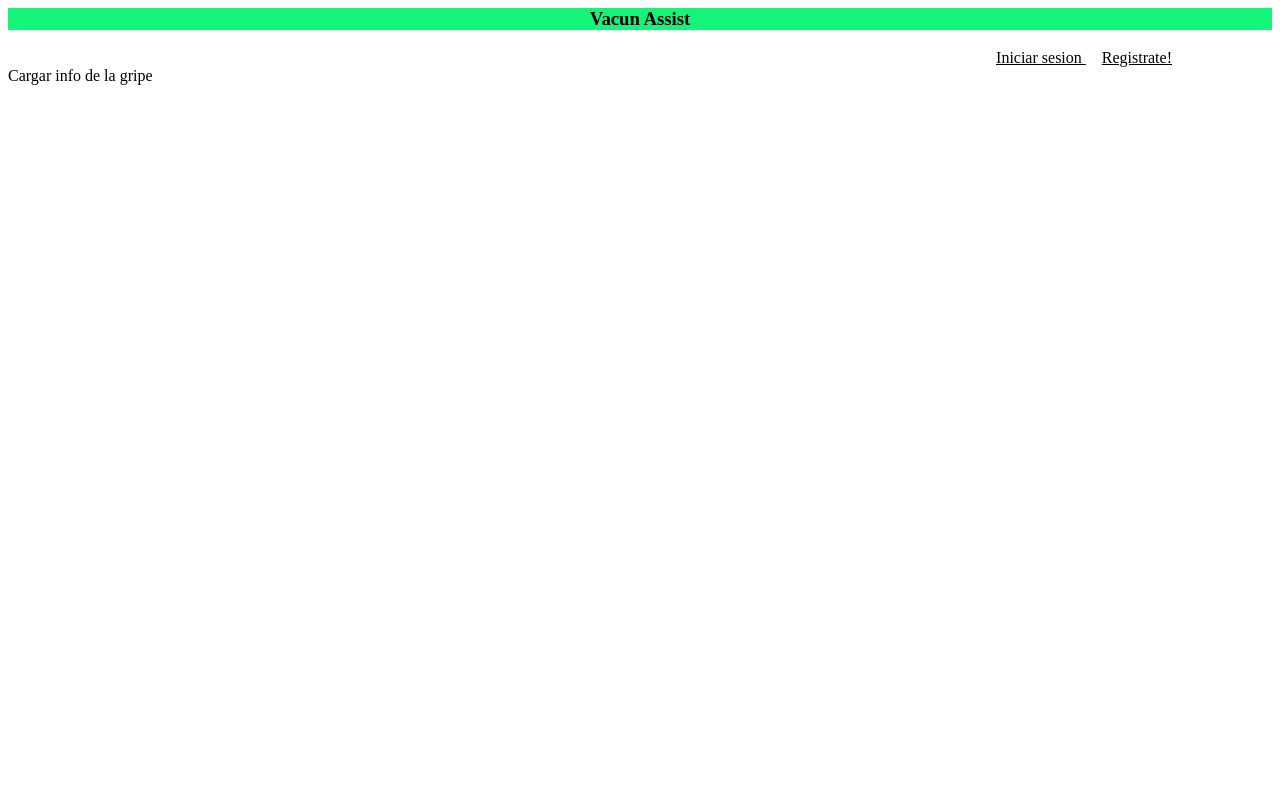
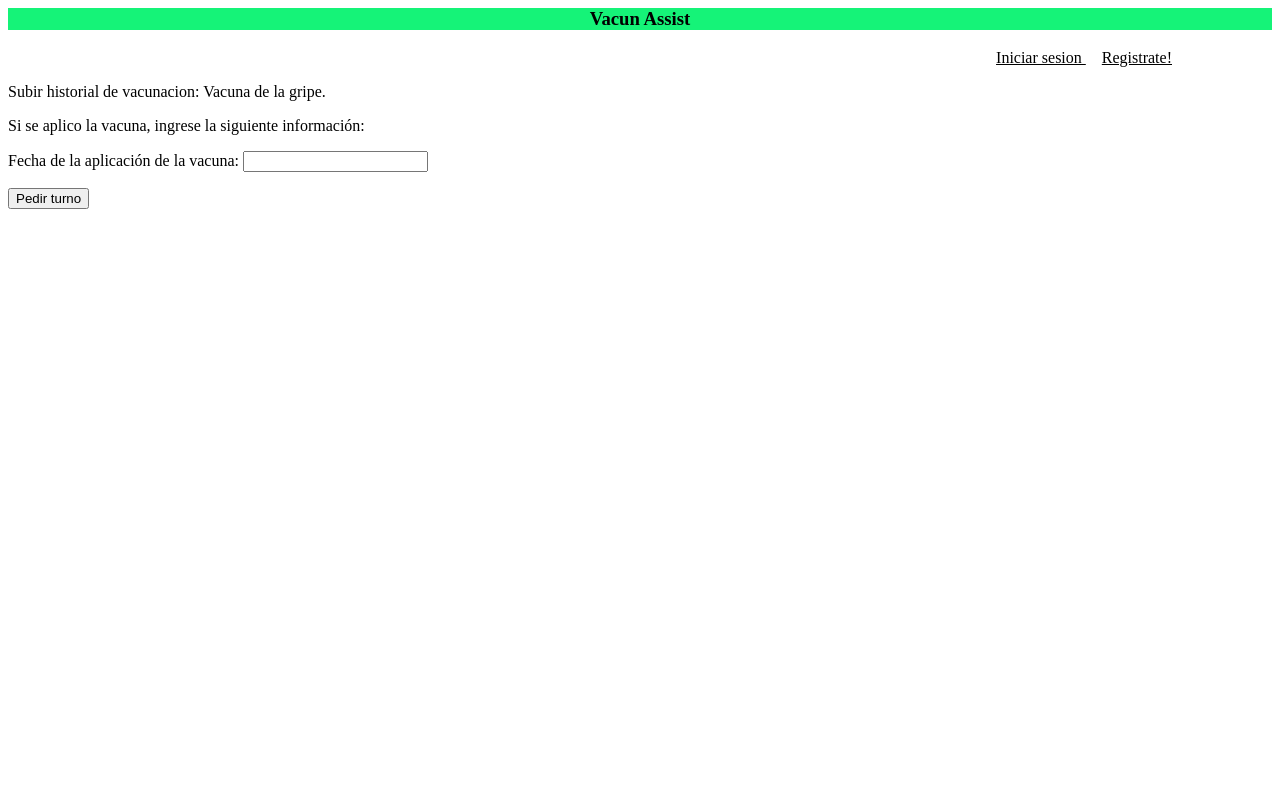
Before and after one commit to manuelMarconi/proyecto_api, a Django app: page /gripe in a window 1280 px wide. Run offline with Django 4.2, Linux system fonts and the light colour scheme.

Commit message:
Commit para no perder

```diff
--- a/Vacun_Assist_CMS-main/Vacun_Assist_CMS-main/Vacun_Assist/api_gestion_usuarios/forms.py
+++ b/Vacun_Assist_CMS-main/Vacun_Assist_CMS-main/Vacun_Assist/api_gestion_usuarios/forms.py
@@ -1,4 +1,10 @@
 from django import forms
+
+centros_vacunacion = (
+    ("Zona municipalidad", "51 e/ 10  y 11 nro 770"),
+    ("Zona cementerio", "138 e/ 73 y 74 nro 2035"),
+    ("Zona terminal de omnibus", "3 e/ 41 y 42 nro 480"),
+)
 
 class FormularioRegistro(forms.Form):
 
@@ -6,7 +12,8 @@ class FormularioRegistro(forms.Form):
     apellido=forms.CharField(max_length=30)
     dni=forms.CharField(max_length=8)
     fecha_nacimiento=forms.DateField()
-    direccion=forms.CharField(max_length=30)
+    #direccion=forms.CharField(max_length=30)
+    direccion=forms.ChoiceField(choices = centros_vacunacion, widget=forms.widgets.Select())
     email=forms.EmailField()
     contraseña1=forms.CharField(max_length=30)
     contraseña2=forms.CharField(max_length=30)
@@ -20,12 +27,14 @@ class FormularioAutenticacion(forms.Form):
 
 class FormularioCovid(forms.Form):
     #Cantidad de dosis aplicadas
-    pass
+    cantidad_dosis=forms.IntegerField(max_value=2,min_value=0)
+    paciente_riesgo=forms.IntegerField(max_value=1, min_value=0)
 
 class FormularioFiebreA(forms.Form):
     #En que año se aplico
-    pass
+    fecha_aplicacion_fiebre_a=forms.DateField()
+
 
 class FormularioGripe(forms.Form):
     #Fecha de la ultima aplicacion
-    pass
+    fecha_aplicacion_gripe=forms.DateField()
--- a/Vacun_Assist_CMS-main/Vacun_Assist_CMS-main/Vacun_Assist/api_gestion_usuarios/templates/cargar_info/info_gripe.html
+++ b/Vacun_Assist_CMS-main/Vacun_Assist_CMS-main/Vacun_Assist/api_gestion_usuarios/templates/cargar_info/info_gripe.html
@@ -3,7 +3,17 @@
 {% block content %}
 <html>
     <body>
-        Cargar info de la gripe
+        <p> Subir historial de vacunacion: Vacuna de la gripe. </p>
+
+        <p> Si se aplico la vacuna, ingrese la siguiente información: </p>
+
+        <form action="/gripe" method="POST"> {% csrf_token %}
+            <p>
+                Fecha de la aplicación de la vacuna: <input type="text" name="fecha_aplicacion_gripe">
+            </p>
+
+            <input type="submit" value="Pedir turno">
+        </form>
 
     </body>
 </html>
--- a/Vacun_Assist_CMS-main/Vacun_Assist_CMS-main/Vacun_Assist/api_gestion_usuarios/views.py
+++ b/Vacun_Assist_CMS-main/Vacun_Assist_CMS-main/Vacun_Assist/api_gestion_usuarios/views.py
@@ -6,8 +6,8 @@ from django.shortcuts import render, redirect
 #from django.views.generic import View
 from django.contrib.auth import login, logout, authenticate
 #from django.contrib import messages
-from api_gestion_usuarios.forms import FormularioAutenticacion, FormularioRegistro
-from api_gestion_usuarios.models import Usuario
+from api_gestion_usuarios.forms import FormularioAutenticacion, FormularioRegistro, FormularioCovid, FormularioFiebreA, FormularioGripe
+from api_gestion_usuarios.models import Usuario, Turno
 import random
 from django.core.mail import send_mail
 from django.http.response import JsonResponse
@@ -15,8 +15,7 @@ import json
 from django.utils.decorators import method_decorator
 from django.views.decorators.csrf import csrf_exempt
 from django.contrib.auth.models import User
-
-
+import datetime
 
 # Create your views here.
 def inicio(request):
@@ -105,20 +104,176 @@ def iniciar_sesion(request):
     return render(request, "autenticacion/login.html", {"form": miFormulario})
 
 
+def calcularEdad(fecha):
+    fecha_actual = datetime.datetime.today()
+    edad = fecha_actual.year - fecha.year - ((fecha_actual.month, fecha_actual.day) < (fecha.month, fecha.day))
+
+    return edad
+
+
+
 def cargar_info_covid(request):
 
+    if request.method=="POST":
+        miFormulario=FormularioRegistro(request.POST)
+        if miFormulario.is_valid():
+            infForm=miFormulario.cleaned_data
 
-    return render(request, "cargar_info/info_covid.html")
+            #Busco la edad del usuario
+            usuario_fecha=request.user['fecha_nacimiento'] #dudoso
+            usuario_edad= calcularEdad(usuario_fecha)
+
+
+            #request.user es la sesion del usuario
+            #supuestamente sirve:
+            #request.user[campo]
+
+            if infForm['cantidad_dosis'] == 2:
+                pass
+            else:
+                if usuario_edad < 60:
+
+                    if infForm['paciente_riesgo'] is not None:
+                        pass
+                        #Menor de 60, con riesgo
+                        #Chequeo que no tenga turno de covid previo
+                        #Que tenga menos de dos dosis
+                        #Asigno el turno
+
+                        turno=Turno(fecha= '', hora= '', vacuna='coronavirus', usuario_a_vacunar=request.user['dni'], vacunatorio=request.user['direccion'])
+                        turno.save()
+
+                        #Agrego el turno al usuario
+
+                    else:
+                        #Menor de 60, sin riesgo
+                        #Chequeo que no tenga turno de covid previo
+                        #Que tenga menos de dos dosis
+                        #El turno lo asigna manualmente el administrador
+
+                        #Se agrega a la lista para el administrador, Listado de personas que solicitaron la vacuna del coronavirus
+                        pass
+
+                    if usuario_edad < 18:
+                        #Menor de 18
+                        #No se vacunan menores de edad
+                        pass
+
+                else:
+                    #Mayor de 60
+                    #Chequeo que no tenga turno de covid previo
+                    #Que tenga menos de dos dosis
+                    #Se asigna un turno
+
+                    #fecha = datetime.date(2021, 7, 22)
+                    #hora = datetime.time(21, 15)
+                    #hora.isoformat() : '21:15:00'
+
+                    dia_actual=datetime.datetime.now()
+                    fecha_turno = datetime.date(dia_actual.year, dia_actual.month, (dia_actual.day + 1))
+                    hora_turno= datetime.time(12,15)
+
+
+                    turno=Turno(fecha=fecha_turno, hora=hora_turno, vacuna='Coronavirus', usuario_a_vacunar=request.user['dni'], vacunatorio=request.user['direccion'])
+                    turno.save()
+
+
+            return redirect('inicio')
+    else:
+        miFormulario=FormularioCovid()
+    return render(request, "cargar_info/info_covid.html", {"form": miFormulario})
+
 
 def cargar_info_fiebre_a(request):
 
+    if request.method=="POST":
+        miFormulario=FormularioFiebreA(request.POST)
+        if miFormulario.is_valid():
+            infForm=miFormulario.cleaned_data
 
-    return render(request, "cargar_info/info_fiebre_a.html")
+            #Busco la edad del usuario
+            usuario_fecha=request.user['fecha_nacimiento'] #dudoso
+            usuario_edad= calcularEdad(usuario_fecha)
+
+
+            if infForm['fecha_aplicacion_fiebre_a'] is not None:
+                if usuario_edad < 60:
+                    #Menor de 60
+                    #El turno lo asigna el administrador, se manda un "pedido"
+                    pass
+                else:
+                    #Mayor de 60
+                    #No se puede vacunar
+                    pass
+            else:
+                pass
+
+
+            #return redirect('inicio')
+            return render(request, "cargar_info/turno_exito.html")
+    else:
+        miFormulario=FormularioFiebreA()
+    return render(request, "cargar_info/info_fiebre_a.html", {"form": miFormulario})
+
 
 def cargar_info_gripe(request):
 
+    if request.method=="POST":
+        miFormulario=FormularioGripe(request.POST)
+        if miFormulario.is_valid():
+            infForm=miFormulario.cleaned_data
 
-    return render(request, "cargar_info/info_gripe.html")
+            #Busco la edad del usuario
+            usuario_fecha=request.user['fecha_nacimiento'] #dudoso
+            usuario_edad= calcularEdad(usuario_fecha)
+
+
+            if infForm['fecha_aplicacion_gripe'] is not None:
+                if usuario_edad < 60:
+                    #Menor de 60
+                    #Asigno turno a 6 meses
+
+                    #fecha = datetime.date(2021, 7, 22)
+                    #hora = datetime.time(21, 15)
+                    #hora.isoformat() : '21:15:00'
+
+                    dia_actual=datetime.datetime.now()
+                    fecha_turno = datetime.date(dia_actual.year, dia_actual.month, (dia_actual.day + 1))
+                    hora_turno= datetime.time(12,15)
+
+                    #Esto va a depender de los turnos disponibles, tendriamos que acceder a los turnos y buscar una fecha libre dependiendo de cada vacuna
+
+                    turno=Turno(fecha=fecha_turno, hora= hora_turno, vacuna='Gripe', usuario_a_vacunar=request.user['dni'], vacunatorio=request.user['direccion'])
+
+
+                    return render(request, "cargar_info/turno_exito.html")
+                else:
+                    #Mayor de 60
+                    #Asigno turno a 3 meses
+
+                    #fecha = datetime.date(2021, 7, 22)
+                    #hora = datetime.time(21, 15)
+                    #hora.isoformat() : '21:15:00'
+
+                    dia_actual=datetime.datetime.now()
+                    fecha_turno = datetime.date(dia_actual.year, dia_actual.month, (dia_actual.day + 1))
+                    hora_turno= datetime.time(12,15)
+
+                    turno=Turno(fecha=fecha_turno, hora=hora_turno, vacuna='Gripe', usuario_a_vacunar=request.user['dni'], vacunatorio=request.user['direccion'])
+                    turno.save()
+
+                    return render(request, "cargar_info/turno_exito.html")
+            else:
+                pass
+
+
+
+
+            return redirect('inicio')
+    else:
+        miFormulario=FormularioGripe()
+    return render(request, "cargar_info/info_gripe.html", {"form": miFormulario})
+
 
 
 def modificar_perfil(request):
```
Also changed, not shown: Vacun_Assist_CMS-main/Vacun_Assist_CMS-main/Vacun_Assist/api_gestion_usuarios/models.py (+8 -2 lines), Vacun_Assist_CMS-main/Vacun_Assist_CMS-main/Vacun_Assist/api_gestion_usuarios/templates/cargar_info/info_covid.html (+15 -1 lines), Vacun_Assist_CMS-main/Vacun_Assist_CMS-main/Vacun_Assist/api_gestion_usuarios/templates/cargar_info/info_fiebre_a.html (+11 -1 lines), Vacun_Assist_CMS-main/Vacun_Assist_CMS-main/Vacun_Assist/api_gestion_usuarios/templates/cargar_info/pedido_exito.html (added, +10 -0 lines), Vacun_Assist_CMS-main/Vacun_Assist_CMS-main/Vacun_Assist/api_gestion_usuarios/templates/cargar_info/turno_exito.html (added, +10 -0 lines), Vacun_Assist_CMS-main/Vacun_Assist_CMS-main/Vacun_Assist/db.sqlite3.
